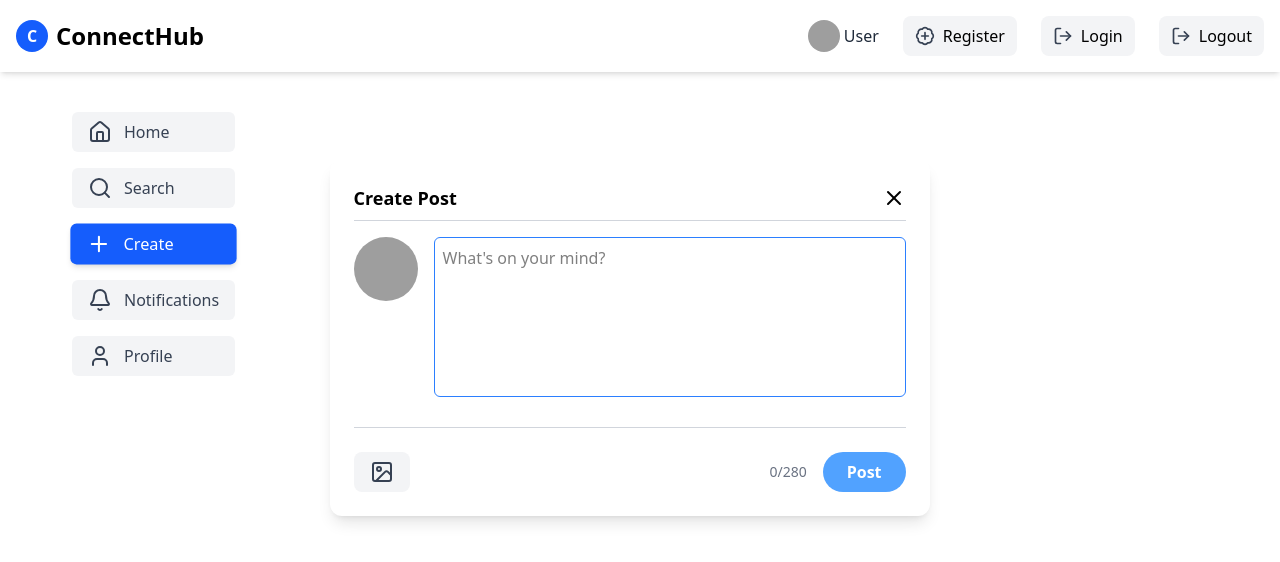
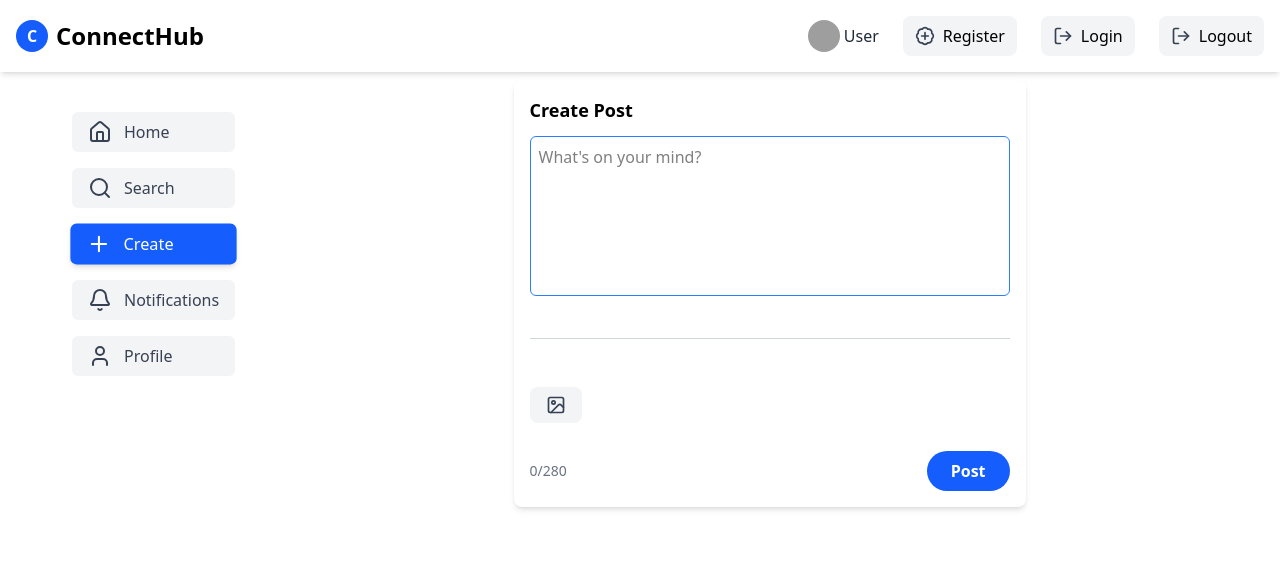
Before and after one commit to abdinasir00/lastday, a React (Vite) app: page /Create in a window 1280 px wide. Shown: the top 562 px of the page. Built offline with nearby package versions, Linux system fonts and the light colour scheme; grey boxes are pictures that could not be loaded.

Commit message:
create updated

```diff
--- a/src/pages/Create.jsx
+++ b/src/pages/Create.jsx
@@ -1,118 +1,60 @@
-
 import React, { useState, useRef } from "react";
-import { X, Image } from "lucide-react";
-import axios from "axios";
+import { useDispatch, useSelector } from "react-redux";
+import { uploadImage, CreatePost } from "../store/slices/PostSlices";
+import { Image } from "lucide-react";
 
 function CreatePostForm() {
-  const [post, setPost] = useState(null);
-  const [fileType, setFileType] = useState(null); // image or video
+  const dispatch = useDispatch();
+  const { status, error } = useSelector((state) => state.post);
+
   const [text, setText] = useState("");
-  const [isPosting, setIsPosting] = useState(false);
+  const [file, setFile] = useState(null);
+  const [preview, setPreview] = useState("");
   const fileInputRef = useRef(null);
   const maxChars = 280;
 
-  const CLOUD_NAME = "dbgpnh1ix";
-  const UPLOAD_PRESET = "abdinasir";
-
-  // Handle file selection
   const handleFileChange = (e) => {
-    const file = e.target.files[0];
-    if (file) {
-      setPost(file);
-      if (file.type.startsWith("image/")) setFileType("image");
-      else if (file.type.startsWith("video/")) setFileType("video");
-      else setFileType(null);
+    const selectedFile = e.target.files[0];
+    if (!selectedFile) return;
+    if (!selectedFile.type.startsWith("image/")) {
+      alert("Invalid image file.");
+      return;
     }
+    setFile(selectedFile);
+    setPreview(URL.createObjectURL(selectedFile));
   };
 
-  // // Handle form submit / upload
-  // const handleUpload = async (e) => {
-  //   e.preventDefault();
+  const handleSubmit = async () => {
+    if (!text.trim()) return alert("Post text is required");
 
-  //   if (!post) {
-  //     // alert("Please select a file first");
-  //     return;
-  //   }
+    let imageData = null;
 
-  //   const formData = new FormData();
-  //   formData.append("file", post);
-  //   formData.append("upload_preset", UPLOAD_PRESET);
+    if (file) {
+      const uploadResult = await dispatch(uploadImage({ file, type: "post" }));
+      if (uploadResult.error) {
+        alert("Image upload failed");
+        return;
+      }
+      imageData = uploadResult.payload;
+    }
 
-  //   try {
-  //     const data = await axios.post(
-  //       `https://api.cloudinary.com/v1_1/${CLOUD_NAME}/upload`,
-  //       formData
-  //     );
-
-  //     console.log("✅ Uploaded File URL:", data.secure_url);
-
-  //     // Clear form after upload
-  //     clearForm();
-  //   } catch (error) {
-  //     console.error("❌ Upload error:", error.response?.data || error.message);
-  //     alert("Upload failed! Check your Cloudinary credentials or preset name.");
-  //   }
-  // };
-
-  const handleUpload = async (e) => {
-    e.preventDefault();
-    if (!post && !text.trim()) return;
-
-    setIsPosting(true); // start posting
-
-    try {
-      const formData = new FormData();
-      if (post) formData.append("file", post);
-      formData.append("upload_preset", UPLOAD_PRESET);
-
-      const { data } = await axios.post(
-        `https://api.cloudinary.com/v1_1/${CLOUD_NAME}/upload`,
-        formData
-      );
-
-      console.log("Uploaded:", data.secure_url);
-      clearForm();
-    } catch (error) {
-      console.error(error);
-    } finally {
-      setIsPosting(false); // finished posting
-    }
-  };
-  // Clear form
-  const clearForm = () => {
-    setText("");
-    setPost(null);
-    setFileType(null);
-    if (fileInputRef.current) fileInputRef.current.value = null;
+    const payload = {
+      text,
+      image_url: imageData?.url || "",
+      storageId: imageData?.storageId || "",
     };
 
-  // Preview URL
-  const previewURL = post ? URL.createObjectURL(post) : null;
+    await dispatch(CreatePost(payload));
+
+    setText("");
+    setFile(null);
+    setPreview("");
+  };
 
   return (
-    <div className="flex justify-center items-start mt-20 mr-70">
-      <form
-        onSubmit={handleUpload}
-        className="bg-white shadow-lg rounded-xl p-6 w-[600px]"
-      >
-        {/* Header */}
-        <div className="flex justify-between items-center mb-2">
-          <h1 className="text-lg font-bold">Create Post</h1>
-          <X
-            className="cursor-pointer hover:text-red-500"
-            onClick={clearForm}
-          />
-        </div>
+    <div className="p-4 max-w-lg mx-auto bg-white shadow-md rounded-lg flex flex-col gap-3">
+      <h2 className="text-lg font-bold">Create Post</h2>
 
-        <hr className="mb-4 border-gray-300" />
-
-        {/* Content */}
-        <div className="flex gap-4">
-          <img
-            src="https://rb.gy/fbxvbz"
-            alt="profile"
-            className="w-16 h-16 rounded-full object-cover"
-          />
       <div className="flex-1">
         <textarea
           value={text}
@@ -122,79 +64,60 @@ function CreatePostForm() {
           className="border border-blue-500 rounded-md h-40 w-full p-2 focus:outline-blue-500 resize-none"
         />
       </div>
-        </div>
 
       <hr className="my-6 border-gray-300" />
 
-        {/* File Preview */}
-        {post && (
-          <div className="mb-4 text-center">
-            {fileType === "image" && (
+      <div className=" flex justify-center items-center">
+        {preview && (
           <img
-                src={previewURL}
-                alt="preview"
-                className="w-40 h-40 object-cover rounded-lg mx-auto"
-              />
-            )}
-            {fileType === "video" && (
-              <video
-                src={previewURL}
-                controls
-                className="w-60 h-40 rounded-lg mx-auto"
+            src={preview}
+            alt="Preview"
+            className="w-40 h-40  object-cover rounded-lg border   "
           />
         )}
       </div>
-        )}
-
-        {/* File Upload + Character Count + Post Button */}
-        <div className="flex justify-between items-center">
+      <div className="flex items-center gap-3">
         <button
           type="button"
           onClick={() => fileInputRef.current.click()}
           className="bg-gray-100 hover:bg-gray-300 text-gray-700 font-medium py-2 px-4 rounded-lg cursor-pointer flex items-center gap-2"
         >
-            <Image />
+          <Image size={20} />
         </button>
 
         <input
           type="file"
-            accept="image/*,video/*"
+          accept="image/*"
           ref={fileInputRef}
           onChange={handleFileChange}
           className="hidden"
         />
+      </div>
 
-          <div className="flex items-center gap-4">
+      <div className="flex items-center justify-between mt-4">
         <p className="text-sm text-gray-500">
           {text.length}/{maxChars}
         </p>
 
-            {/* <button
-              type="submit"
-              disabled={!text.trim() && !post}
+        <button
+          onClick={handleSubmit}
+          disabled={status === "uploading" || status === "loading"}
           className={`${
-                text.trim() || post
-                  ? "bg-blue-500 hover:bg-blue-600"
-                  : "bg-gray-400 cursor-not-allowed"
+            status === "uploading" || status === "loading"
+              ? "bg-blue-400 cursor-not-allowed"
+              : "bg-blue-600 hover:bg-blue-700"
           } text-white font-semibold py-2 px-6 rounded-full`}
         >
-              Post
-            </button> */}
-
-            <button
-              type="submit"
-              disabled={(!text.trim() && !post) || isPosting}
-              className={`${
-                text.trim() || post
-                  ? "bg-blue-600 hover:bg-blue-600"
-                  : "bg-blue-400 cursor-not-allowed"
-              } text-white font-semibold py-2 px-6 rounded-full`}
-            >
-              {isPosting ? "Posting..." : "Post"}
+          {status === "uploading" || status === "loading"
+            ? "Posting..."
+            : "Post"}
         </button>
       </div>
-        </div>
-      </form>
+
+      {error && <p className="text-red-500 mt-2">{error}</p>}
+      {status === "succeeded" && (
+        <p className="text-green-600 mt-2">✅ Post created successfully!</p>
+      )}
     </div>
   );
 }
--- a/src/pages/Login.jsx
+++ b/src/pages/Login.jsx
@@ -1,3 +1,4 @@
+
 import React, { useState } from "react";
 import { useForm } from "react-hook-form";
 import { LoginSchema } from "../components/Schema/Login";
@@ -7,12 +8,10 @@ import { useDispatch, useSelector } from "react-redux";
 import { userlogin } from "../store/slices/auth";
 import { Eye, EyeOff } from "lucide-react";
 
-// Login Schema
-
 function Login() {
   const navigate = useNavigate();
   const dispatch = useDispatch();
-  const { error } = useSelector((state) => state.auth);
+  const { error, status } = useSelector((state) => state.auth);
 
   const [showPassword, setShowPassword] = useState(false);
 
@@ -27,15 +26,16 @@ function Login() {
   });
 
   const onSend = async (data) => {
-    // console.log("✅ Login Data:", data);
-    // reset();
     try {
-      await dispatch(userlogin(data)).unwrap();
-      console.log(" successfully login :", data);
-      navigate("/create");
-      reset();
+      const result = await dispatch(userlogin(data)).unwrap();
+      console.log("✅ Successfully logged in:", result);
+
+      if (result?.token) {
+        navigate("/create");
+        reset();
+      }
     } catch (err) {
-      console.error("Failed to register:", err);
+      console.error("❌ Login error:", err);
     }
   };
 
@@ -67,7 +67,7 @@ function Login() {
           </div>
 
           {/* Password */}
-          <div className="flex flex-col gap-1 relative ">
+          <div className="flex flex-col gap-1 relative">
             <input
               type={showPassword ? "text" : "password"}
               {...register("password")}
@@ -79,18 +79,13 @@ function Login() {
               }`}
             />
 
-
-
             <button
               type="button"
               onClick={() => setShowPassword((prev) => !prev)}
-          className="absolute right-3 top-5 transform -translate-y-1/2 text-gray-500 hover:text-gray-700"
+              className="absolute right-3 top-5 transform -translate-y-1/2 text-gray-500 hover:text-gray-700"
             >
               {showPassword ? <EyeOff size={18} /> : <Eye size={18} />}
             </button>
-
-
-
 
             {errors.password && (
               <p className="text-red-500 text-sm font-medium">
@@ -101,9 +96,14 @@ function Login() {
 
           <button
             type="submit"
-            className="bg-blue-700 text-white py-2 rounded-lg font-semibold  hover:bg-blue-700 transition duration-300 cursor-pointer"
+            disabled={status === "loading"}
+            className={`py-2 rounded-lg font-semibold text-white ${
+              status === "loading"
+                ? "bg-gray-400 cursor-not-allowed"
+                : "bg-blue-700 hover:bg-blue-800"
+            }`}
           >
-            Login
+            {status === "loading" ? "Logging in..." : "Login"}
           </button>
 
           {error && <p className="text-red-600 mt-2 text-center">{error}</p>}
@@ -114,10 +114,6 @@ function Login() {
             Forgot your password?
           </a>
         </div>
-
-        <p className="text-center text-gray-600 mt-4 text-sm">
-
-        </p>
       </div>
     </div>
   );
--- a/src/store/slices/PostSlices.jsx
+++ b/src/store/slices/PostSlices.jsx
@@ -1,53 +1,94 @@
-import { createSlice, createAsyncThunk } from  "@reduxjs/toolkit";
+import { createSlice, createAsyncThunk } from "@reduxjs/toolkit";
+import axios from "axios";
 import { BASE_URL } from "../BaseUrl";
-import axios from "axios";
 
-export const  CreatePost = createAsyncThunk(
-    "post/CreatePost",
-    async(data, { rejectWithValue }) => {
+const getAuthHeader = () => {
+  const token = localStorage.getItem("token");
+  if (!token) throw new Error("No token found. Please log in again.");
+  return {
+    headers: {
+      Authorization: `Bearer ${token}`,
+      "Content-Type": "application/json",
+    },
+  };
+};
+
+export const uploadImage = createAsyncThunk(
+  "post/uploadImage",
+  async ({ file, type = "post" }, { rejectWithValue }) => {
     try {
-            const response = await axios.post(`${BASE_URL}/api/posts`, data);
-            console.log("created post is ", response)
-            return response.data
+      const token = localStorage.getItem("token");
+      if (!token) throw new Error("No token found");
 
-        } catch(error) {
-            if (error.response?.data?.error){
-                return rejectWithValue (error.response.data,error)
+      const formData = new FormData();
+      formData.append("image", file);
+      formData.append("type", type);
+
+      const response = await axios.post(`${BASE_URL}/upload/image`, formData, {
+        headers: { Authorization: `Bearer ${token}` },
+      });
+
+      return response.data;
+    } catch (error) {
+      return rejectWithValue(error.response?.data || { error: error.message });
     }
   }
+);
+
+export const CreatePost = createAsyncThunk(
+  "post/createPost",
+  async ({ text, image_url, storageId }, { rejectWithValue }) => {
+    try {
+      const response = await axios.post(
+        `${BASE_URL}/posts`,
+        { text, image_url, storageId },
+        getAuthHeader()
+      );
+      return response.data;
+    } catch (error) {
+      return rejectWithValue(error.response?.data || { error: error.message });
     }
-)
+  }
+);
 
+const postSlice = createSlice({
+  name: "post",
+  initialState: {
+    posts: [],
+    uploadData: null,
+    status: "idle",
+    error: null,
+  },
+  // reducers: {},
+  extraReducers: (builder) => {
+    builder
 
+      .addCase(uploadImage.pending, (state) => {
+        state.status = "uploading";
+      })
+      .addCase(uploadImage.fulfilled, (state, action) => {
+        state.status = "uploaded";
+        state.uploadData = action.payload;
+        state.error = null;
+      })
+      .addCase(uploadImage.rejected, (state, action) => {
+        state.status = "failed";
+        state.error = action.payload?.error;
+      })
 
-
-const initialState =  {
-    user: null,
-    status: "idle",
-    error: null
-}
-
-
-const  postSlice = createSlice ({
-    name: "post",
-    initialState,
-    extraReducers : (builder) => {
-        builder
-        //createPost
       .addCase(CreatePost.pending, (state) => {
         state.status = "loading";
-                state.error = null;
       })
       .addCase(CreatePost.fulfilled, (state, action) => {
-                state.status = "success";
-                state.user = action.payload;
+        state.status = "succeeded";
+        state.posts.unshift(action.payload);
         state.error = null;
       })
       .addCase(CreatePost.rejected, (state, action) => {
         state.status = "failed";
-                state.error = action.payload || action.error.message;
+        state.error = action.payload?.error;
       });
-    }
-})
+  },
+});
 
 export default postSlice.reducer;
--- a/src/store/slices/auth.jsx
+++ b/src/store/slices/auth.jsx
@@ -1,98 +1,118 @@
+
 
 import { createSlice, createAsyncThunk } from "@reduxjs/toolkit";
 import { BASE_URL } from "../BaseUrl";
 import axios from "axios";
 
+// ---------------- REGISTER ----------------
 export const userRegister = createAsyncThunk(
   "auth/userRegister",
   async (userData, { rejectWithValue }) => {
     try {
       const res = await axios.post(`${BASE_URL}/auth/register`, userData);
-      console.log("data of user is", res.data.user);
+      console.log(" Registered user:", res.data);
+
+      // Save token and user to localStorage
+      if (res.data.token) {
+        localStorage.setItem("token", res.data.token);
+        localStorage.setItem("user", JSON.stringify(res.data.user));
+      }
+
       return res.data;
     } catch (error) {
-      if (error.response?.data?.error) {
-        return rejectWithValue(error.response.data.error);
-      }
-      throw error;
+      const message =
+        error.response?.data?.error || error.message || "Registration failed";
+      return rejectWithValue(message);
     }
   }
 );
 
-
+// ---------------- LOGIN ----------------
 export const userlogin = createAsyncThunk(
   "auth/userlogin",
   async (userData, { rejectWithValue }) => {
     try {
       const res = await axios.post(`${BASE_URL}/auth/login`, userData);
-      console.log("data of user is", res.data.user);
+      console.log(" Logged in user:", res.data);
+
+      // Save token and user to localStorage
+      if (res.data.token) {
+        localStorage.setItem("token", res.data.token);
+        localStorage.setItem("user", JSON.stringify(res.data.user));
+      }
+
       return res.data;
     } catch (error) {
-      if (error.response?.data?.error) {
-        return rejectWithValue(error.response.data.error);
-      }
-      throw error;
+      const message =
+        error.response?.data?.error || error.message || "Login failed";
+      return rejectWithValue(message);
     }
   }
 );
 
+// ---------------- LOGOUT ----------------
+export const userLogout = createAsyncThunk("auth/logoutUser", async () => {
+  localStorage.removeItem("token");
+  localStorage.removeItem("user");
+});
 
-// export const userLogout = createAsyncThunk("auth/logoutUser", async () => {
-//   await axios.post(`${BASE_URL}/auth/logout`);
-// });
-
+// ---------------- INITIAL STATE ----------------
 const initialState = {
-  user: null,
+  user: localStorage.getItem("user")
+    ? JSON.parse(localStorage.getItem("user"))
+    : null,
+  token: localStorage.getItem("token") || null,
   status: "idle",
   error: null,
 };
 
+// ---------------- SLICE ----------------
 const authSlice = createSlice({
   name: "auth",
   initialState,
-  // reducers: {},
+  reducers: {},
   extraReducers: (builder) => {
+    // Register Cases
     builder
-      // Register Cases
       .addCase(userRegister.pending, (state) => {
         state.status = "loading";
         state.error = null;
       })
       .addCase(userRegister.fulfilled, (state, action) => {
         state.status = "success";
-        state.user = action.payload;
+        state.user = action.payload.user;
+        state.token = action.payload.token;
         state.error = null;
       })
       .addCase(userRegister.rejected, (state, action) => {
         state.status = "failed";
-        state.error = action.payload || action.error.message;
+        state.error = action.payload;
       });
 
-    //    login
-        builder
-          .addCase(userlogin.pending, (state) => {
+    // Login Cases
+    builder
+      .addCase(userlogin.pending, (state) => {
         state.status = "loading";
         state.error = null;
       })
       .addCase(userlogin.fulfilled, (state, action) => {
         state.status = "success";
-        state.user = action.payload;
+        state.user = action.payload.user;
+        state.token = action.payload.token;
         state.error = null;
       })
       .addCase(userlogin.rejected, (state, action) => {
         state.status = "failed";
-        state.error = action.payload || action.error.message;
+        state.error = action.payload;
+      });
 
-
-      })
-      //      // Logout cases
-      // .addCase(userLogout.fulfilled, (state) => {
-      //   state.status = "idle";
-      //   state.isAuthenticated = false;
-      //   state.user = null;
-      //   state.error = null;
-      // })
-
+    // Logout Cases
+    builder.addCase(userLogout.fulfilled, (state) => {
+      state.status = "idle";
+      state.user = null;
+      state.token = null;
+      state.error = null;
+    });
   },
 });
 
```
Also changed, not shown: src/pages/Register.jsx (+3 -6 lines). Lines whose indentation alone changed are shown as unchanged.
